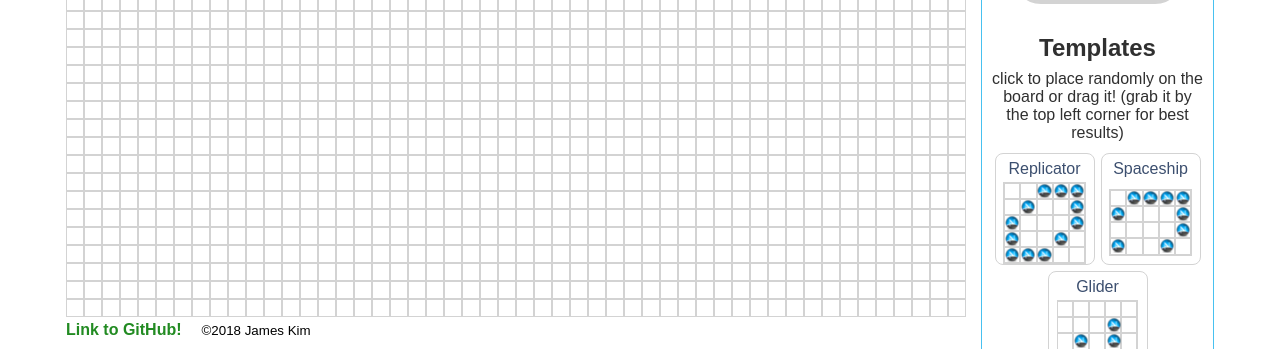
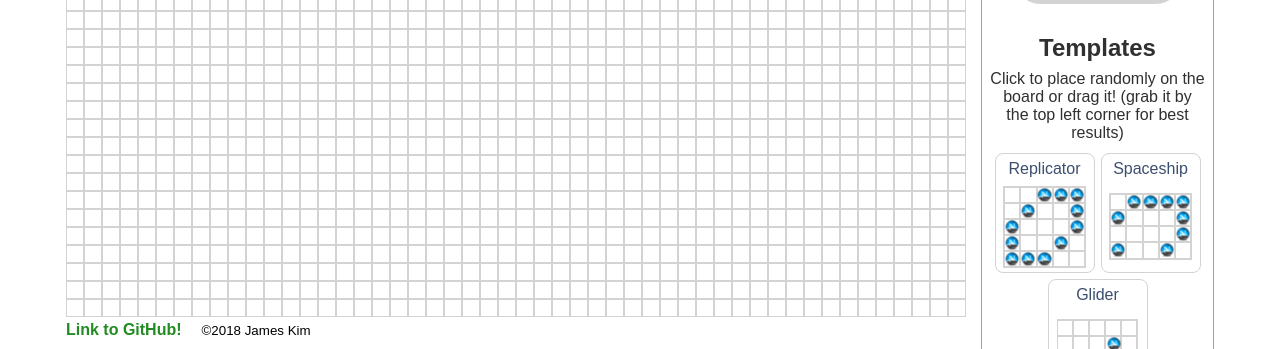
Before and after one commit to JimothyScript/the-best-game-in-the-world, a React (Create React App) app: page / in a window 1280 px wide. Shown: the part 603-952 px from the top of the page. Built offline with nearby package versions, Linux system fonts and the light colour scheme.

Commit message:
Fix styling of templates

```diff
--- a/src/components/Menu/Menu.css
+++ b/src/components/Menu/Menu.css
@@ -34,7 +34,7 @@
 }
 .tips div {
   width: 100px;
-  padding: 0 4px;
+  height: 120px;
   margin: 3px;
   border: 1px solid #D3D3D3;
   border-radius: 8px;
--- a/src/components/Menu/Menu.js
+++ b/src/components/Menu/Menu.js
@@ -40,7 +40,7 @@ const Menu = ({handleClick, generateTemplate, onDragStart, turnNumber, start, pa
         })
       }</div>
       <h2>Templates</h2>
-      <p>click to place randomly on the board or drag it! (grab it by the top left corner for best results)</p>
+      <p>Click to place randomly on the board or drag it! (grab it by the top left corner for best results)</p>
       <div className="tips">{
         examples.map((el, i) => {
           return(
```
